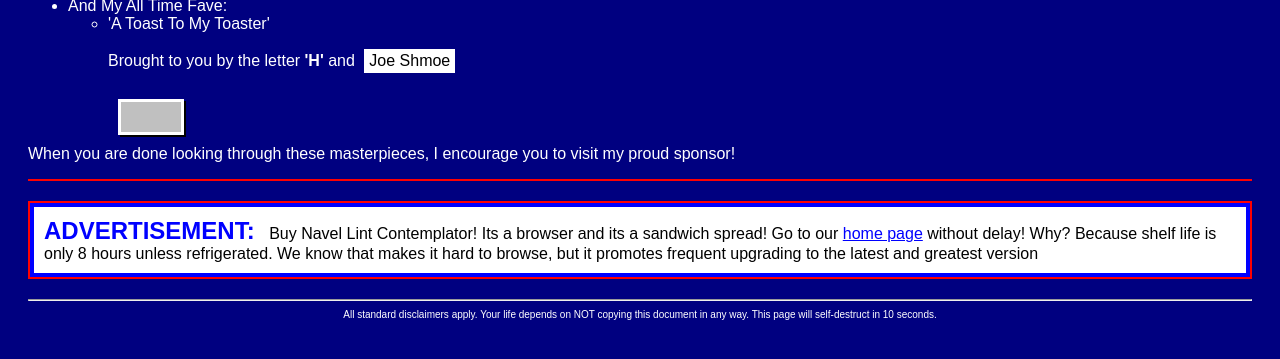
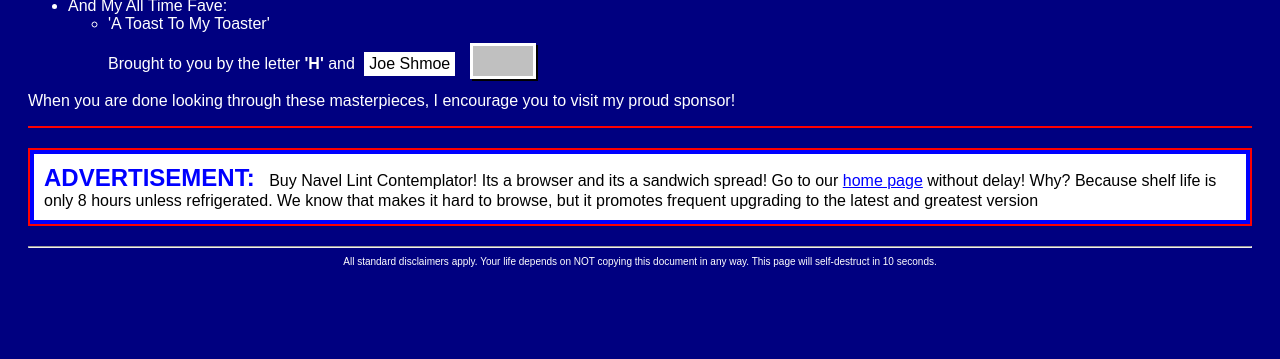
Before and after one commit to dokjaisme/PW_PERTEMUAN12, a plain HTML site: page index.html in a window 1280 px wide. Shown: the part 345-704 px from the top of the page. Drawn offline with Linux system fonts and the light colour scheme.

Commit message:
Refactor poem section in index.html for improved structure

```diff
--- a/index.html
+++ b/index.html
@@ -32,10 +32,10 @@
             <ul>
                 <li class="favorite-poem">
                     'A Toast To My Toaster'
-                    <p>
+                    <div>
                         Brought to you by the letter <strong>'H'</strong> and <span class="shmoe-box">Joe Shmoe</span>
-                    </p>
-                    <div class="graphic-placeholder"></div>
+                        <span class="graphic-placeholder"></span>
+                    </div>
                 </li>
             </ul>
         </li>
```
